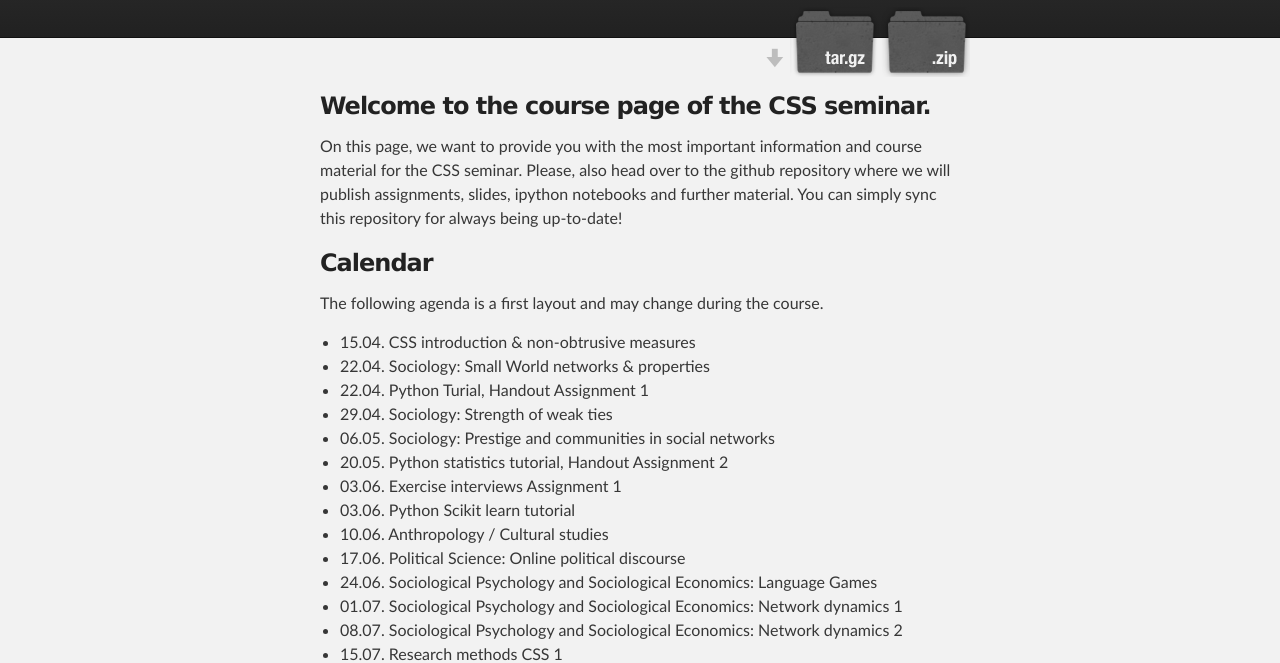
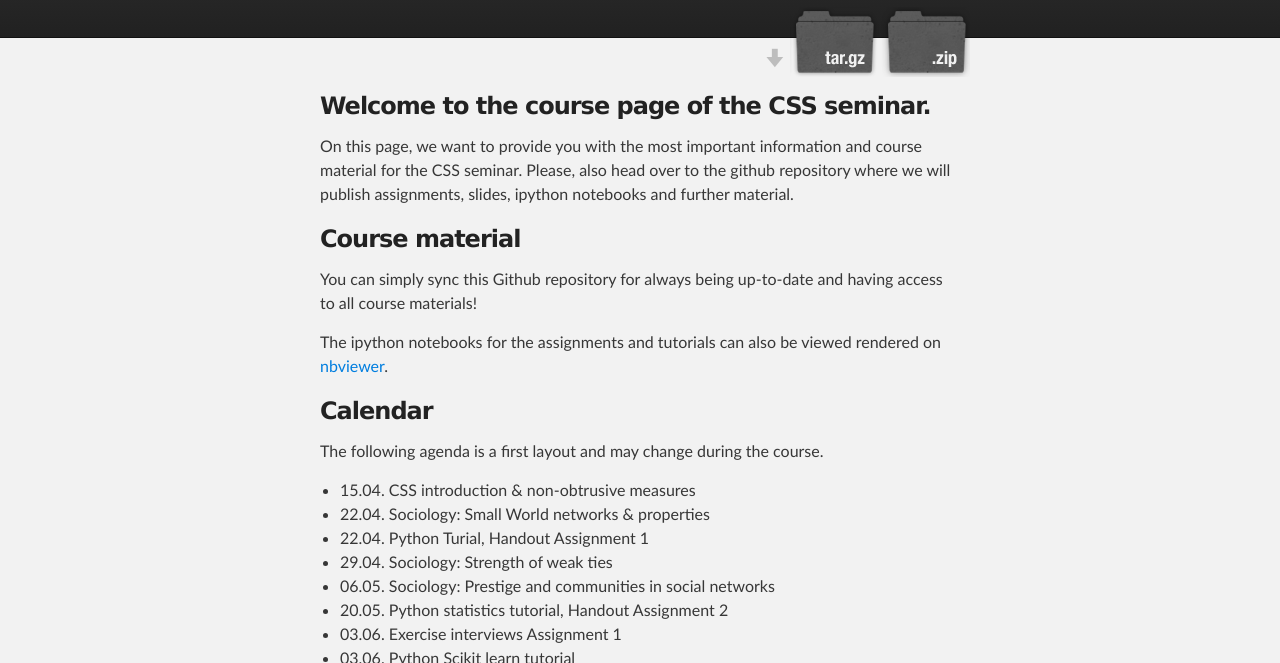
Before and after one commit to mstrohm/csskoblenz, a plain HTML site: page index.html in a window 1280 px wide. Shown: the part 136-799 px from the top of the page. Drawn offline with Linux system fonts and the light colour scheme.

Commit message:
structure + ass1

```diff
--- a/index.html
+++ b/index.html
@@ -34,8 +34,13 @@
         <h3>
 <a id="welcome-to-css" class="anchor" href="#welcome-to-css" aria-hidden="true"><span class="octicon octicon-link"></span></a>Welcome to the course page of the CSS seminar.</h3>
 
-<p>On this page, we want to provide you with the most important information and course material for the CSS seminar. Please, also head over to the github repository where we will publish assignments, slides, ipython notebooks and further material. You can simply sync this repository for always being up-to-date!</p>
+<p>On this page, we want to provide you with the most important information and course material for the CSS seminar. Please, also head over to the github repository where we will publish assignments, slides, ipython notebooks and further material. </p>
 
+<h3>Course material</h3>
+
+<p>You can simply sync this Github repository for always being up-to-date and having access to all course materials!</p>
+
+<p>The ipython notebooks for the assignments and tutorials can also be viewed rendered on  <a href="http://nbviewer.ipython.org/github/gesiscss/csskoblenz/tree/gh-pages/materials/">nbviewer</a>.</p>
 
 <h3>
 <a id="calendar" class="anchor" href="#calendar" aria-hidden="true"><span class="octicon octicon-link"></span></a>Calendar</h3>
```
